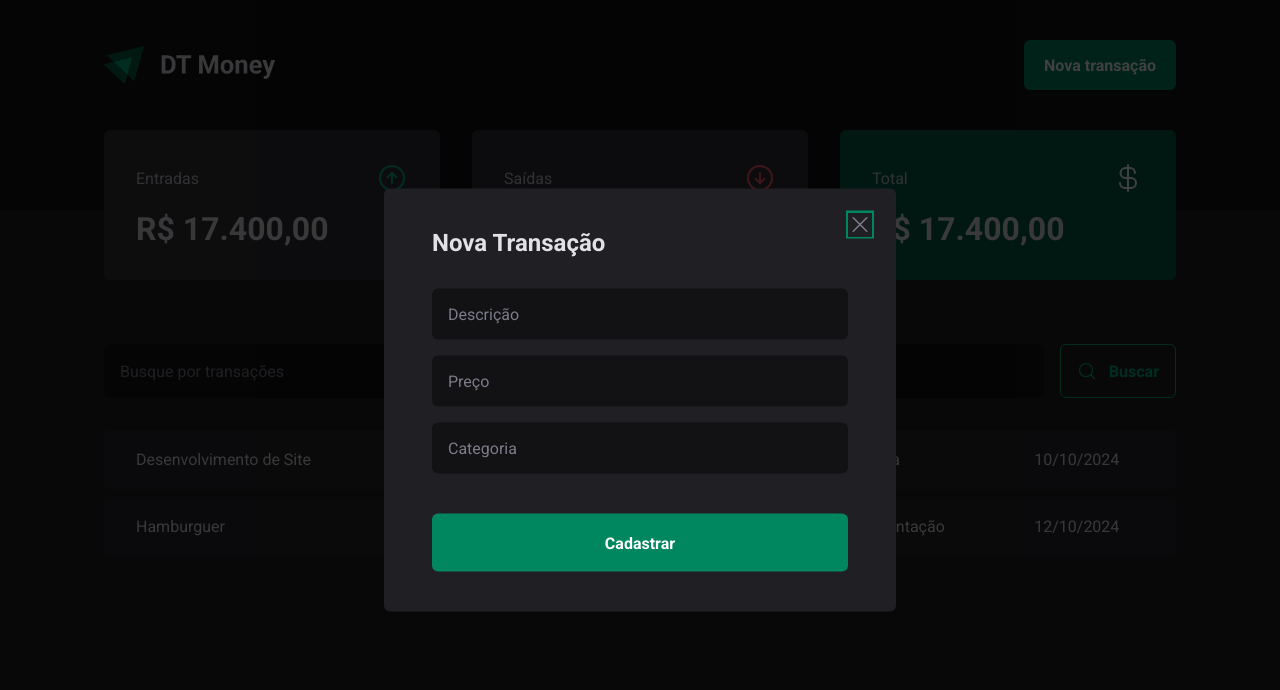
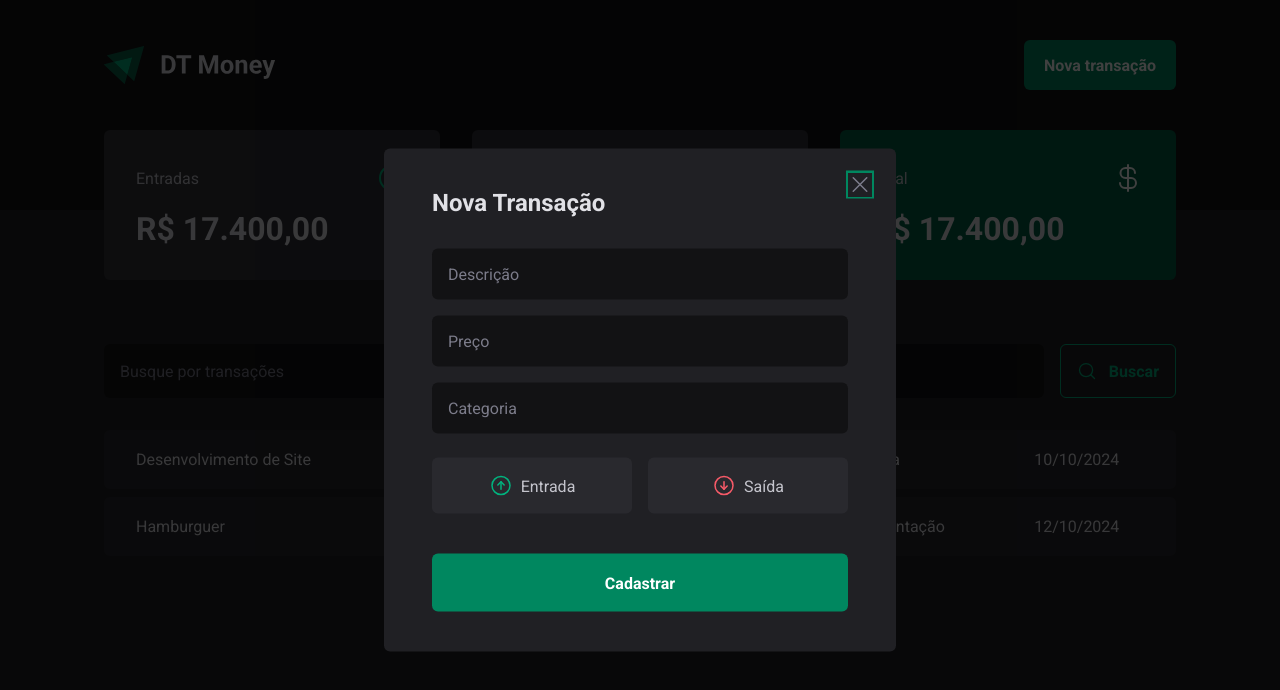
Before and after one commit to saramargarido/dt-money, a React (Vite) app: page / in a window 1280 px wide. Both pictures are taken after a click on the button "Nova transação". Shown: the top 690 px of the page. Built offline with nearby package versions, Linux system fonts and the light colour scheme.

Commit message:
styling modal

```diff
--- a/src/components/NewTransactionModal/index.tsx
+++ b/src/components/NewTransactionModal/index.tsx
@@ -1,6 +1,12 @@
 import * as Dialog from "@radix-ui/react-dialog";
-import { X } from "phosphor-react";
-import { CloseButton, Content, Overlay } from "./styles";
+import { ArrowCircleDown, ArrowCircleUp, X } from "phosphor-react";
+import {
+  CloseButton,
+  Content,
+  Overlay,
+  TransactionType,
+  TransactionTypeButton,
+} from "./styles";
 
 export function NewTransactionModal() {
   return (
@@ -18,6 +24,17 @@
           <input type="number" placeholder="Preço" required />
           <input type="text" placeholder="Categoria" required />
 
+          <TransactionType>
+            <TransactionTypeButton variant="income">
+              <ArrowCircleUp size={24} />
+              Entrada
+            </TransactionTypeButton>
+            <TransactionTypeButton variant="outcome">
+              <ArrowCircleDown size={24} />
+              Saída
+            </TransactionTypeButton>
+          </TransactionType>
+
           <button type="submit">Cadastrar</button>
         </form>
       </Content>
--- a/src/components/NewTransactionModal/styles.ts
+++ b/src/components/NewTransactionModal/styles.ts
@@ -70,3 +70,35 @@
   color: ${props => props.theme["gray-500"]};
   cursor: pointer;
 `
+
+export const TransactionType = styled.div`
+  display: grid;
+  grid-template-columns: repeat(2, 1fr);
+  gap: 1rem;
+  margin-top: .5rem;
+`
+
+interface TransactionTypeButtonProps {
+  variant: 'income' | 'outcome'
+}
+
+export const TransactionTypeButton = styled.button<TransactionTypeButtonProps>`
+  background: ${props => props.theme["gray-700"]};
+  padding: 1rem;
+  display: flex;
+  align-items: center;
+  justify-content: center;
+  gap: .5rem;
+  border-radius: 6px;
+  cursor: pointer;
+  border: 0;
+  color: ${props => props.theme["gray-300"]};
+
+  svg {
+    color: ${props =>
+    props.variant === 'income' ? props.theme["green-300"]
+    :
+    props.theme["red-300"]
+    };
+  }
+`
```
